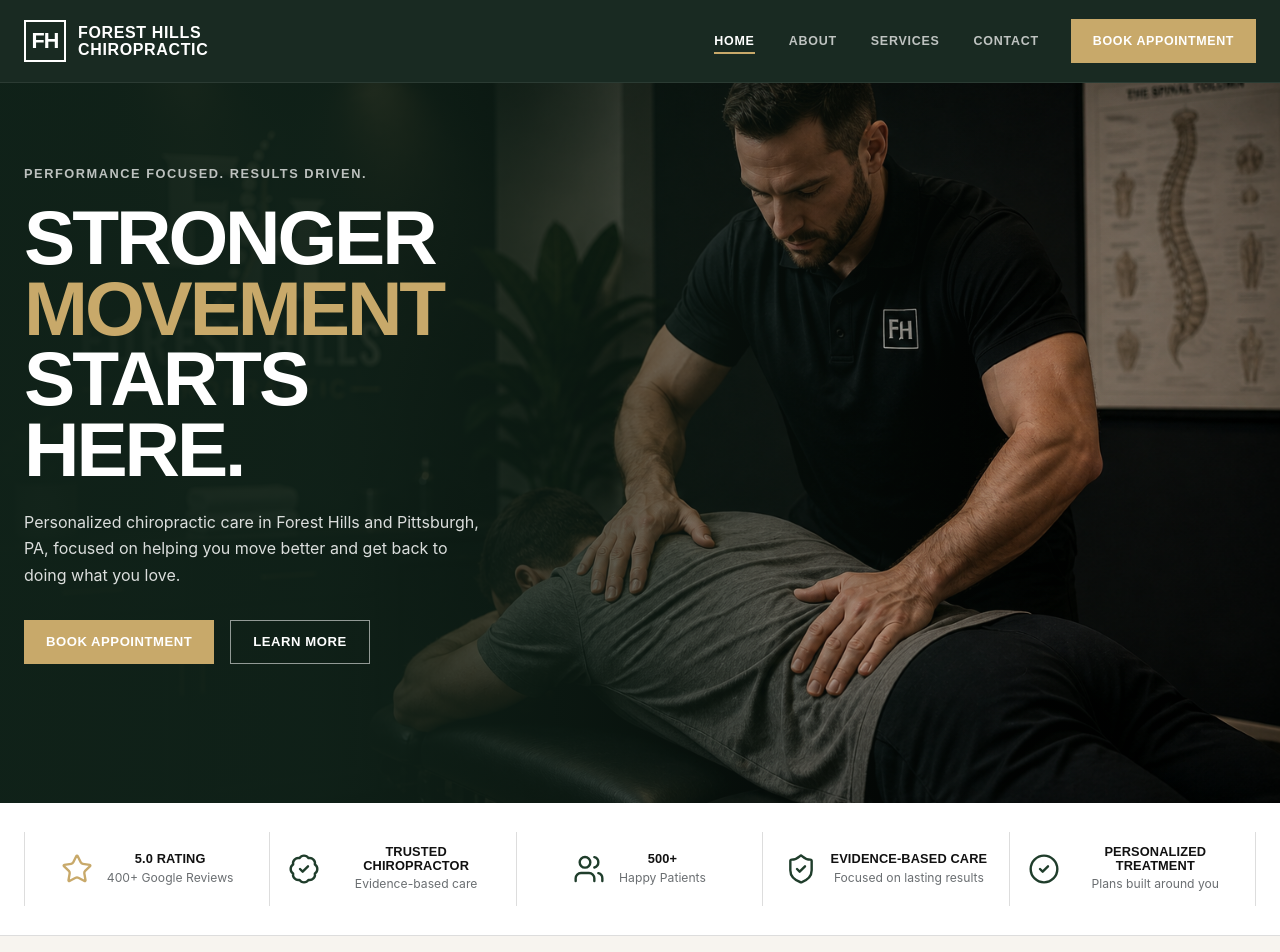
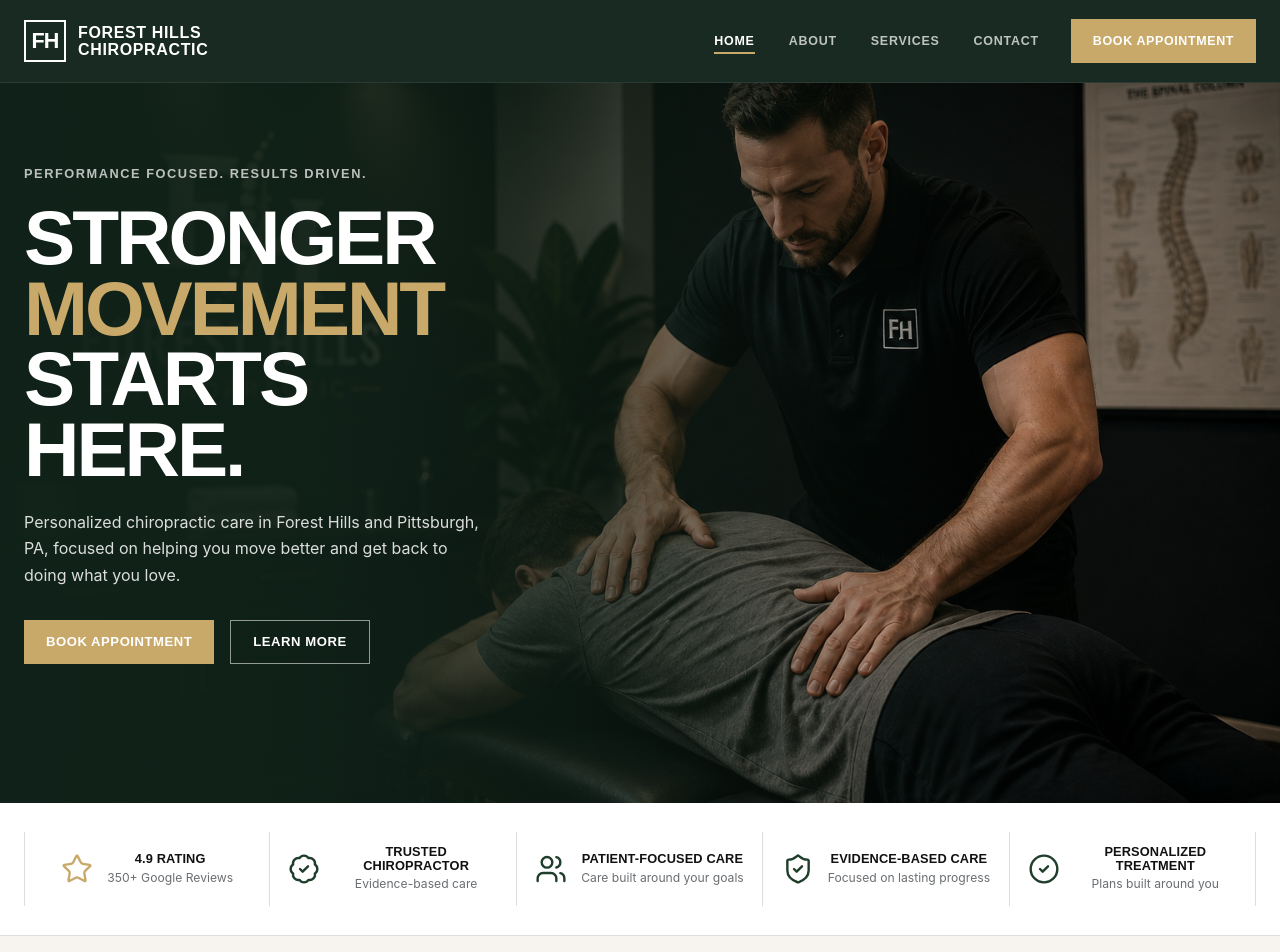
Before and after one commit to matthewcourtneydev/fh_chiro, a Vue app: page / in a window 1280 px wide. Shown: the top 952 px of the page. Built offline with nearby package versions, Linux system fonts and the light colour scheme.

Commit message:
trust banner revamp

```diff
--- a/src/components/home/TrustBar/TrustBar.vue
+++ b/src/components/home/TrustBar/TrustBar.vue
@@ -11,8 +11,8 @@ import {
 const items = [
   {
     icon: Star,
-    title: '5.0 Rating',
-    text: '400+ Google Reviews',
+    title: '4.9 RATING',
+    text: '350+ Google Reviews',
     accent: true,
   },
   {
@@ -22,13 +22,13 @@ const items = [
   },
   {
     icon: Users,
-    title: '500+',
-    text: 'Happy Patients',
+    title: 'Patient-Focused Care',
+    text: 'Care built around your goals',
   },
   {
     icon: ShieldCheck,
     title: 'Evidence-Based Care',
-    text: 'Focused on lasting results',
+    text: 'Focused on lasting progress',
   },
   {
     icon: CircleCheck,
```
